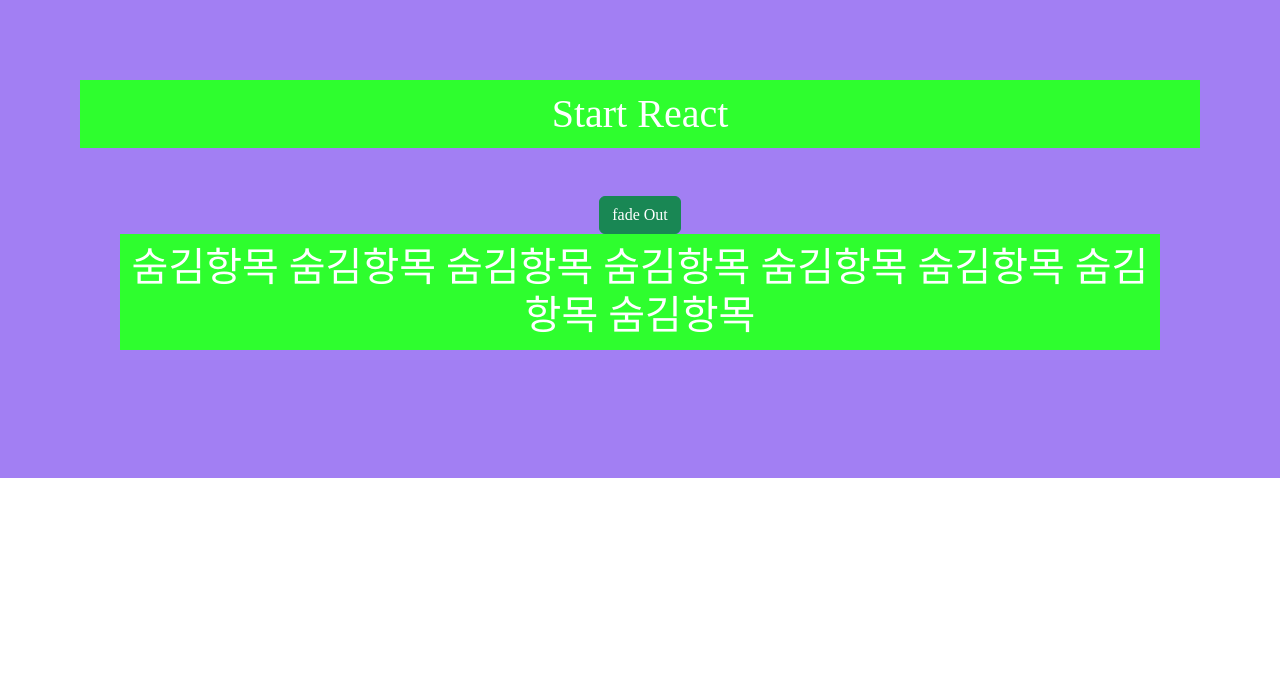
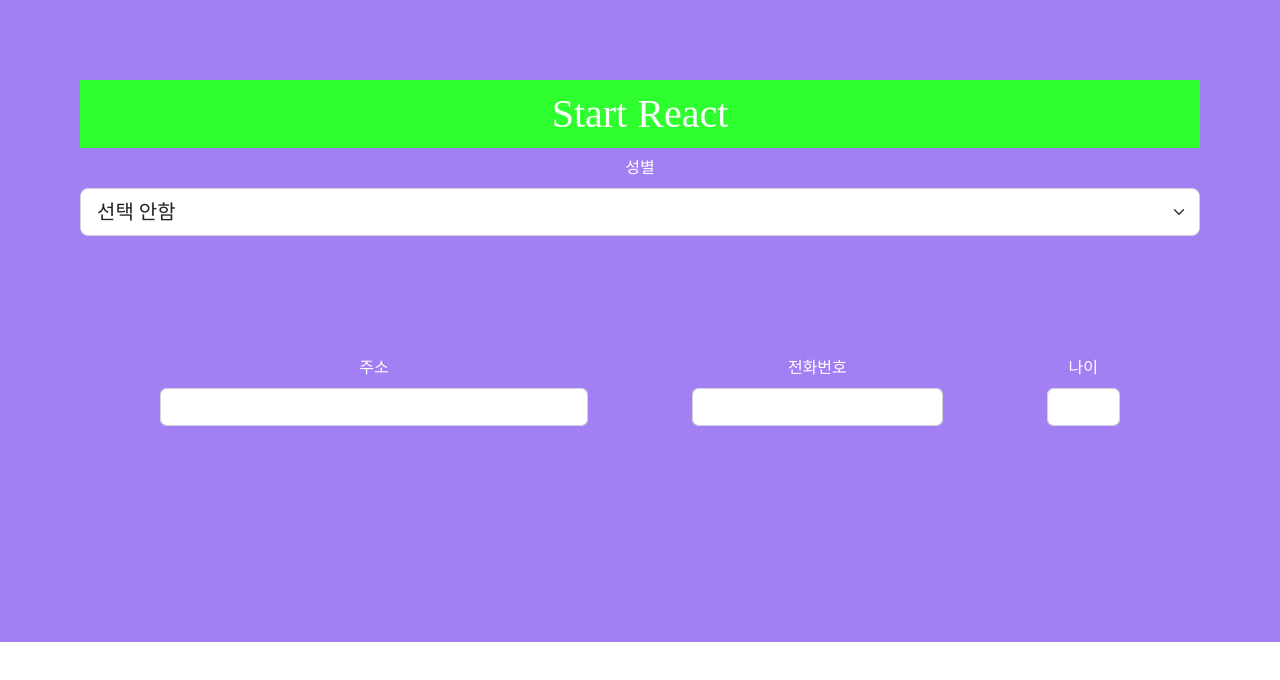
Before and after one commit to lee-kangpyo/react-start, a React (Create React App) app in the folder client/: page / in a window 1280 px wide. Shown: the top 680 px of the page. Built offline with nearby package versions, Linux system fonts and the light colour scheme.

Commit message:
reactstrap Form

```diff
--- a/client/src/App.js
+++ b/client/src/App.js
@@ -1,13 +1,13 @@
 import React from 'react';
 import './App.css';
-import ReactstrapFade from './component2/R043_ReactstrapFade'
+import ReactStrapForm from './component2/R044_ReactStrapForm'
 import 'bootstrap/dist/css/bootstrap.css'
 
 function App() {
   return (
     <div>
       <h1>Start React</h1>
-      <ReactstrapFade />
+      <ReactStrapForm />
     </div>
   );
 }
--- /dev/null
+++ b/client/src/component2/R044_ReactStrapForm.js
@@ -0,0 +1,39 @@
+import React, { Component } from 'react';
+import { Form, Label, Input, Row, Col, FormGroup } from "reactstrap";
+
+class R044_ReactstrapForm extends Component {
+    render() {
+        return (
+            <Form>
+                <Label for="Gender">성별</Label>
+                <Input type="select" bsSize="lg">
+                    <option>선택 안함</option>
+                    <option>여자</option>
+                    <option>남자</option>
+                </Input>
+                <Row form>
+                    <Col md={6}>
+                        <FormGroup>
+                            <Label for="address">주소</Label>
+                            <Input type="text" name='address' id='address' />
+                        </FormGroup>
+                    </Col>
+                    <Col md={4}>
+                        <FormGroup>
+                            <Label for="hpNo">전화번호</Label>
+                            <Input type='text' name='hpNo' id='hpNo' />
+                        </FormGroup>
+                    </Col>
+                    <Col md={2}>
+                        <FormGroup>
+                            <Label for="age">나이</Label>
+                            <Input type='text' name="age" id="age" />
+                        </FormGroup>
+                    </Col>
+                </Row>
+            </Form>
+        );
+    }
+}
+
+export default R044_ReactstrapForm;
```
